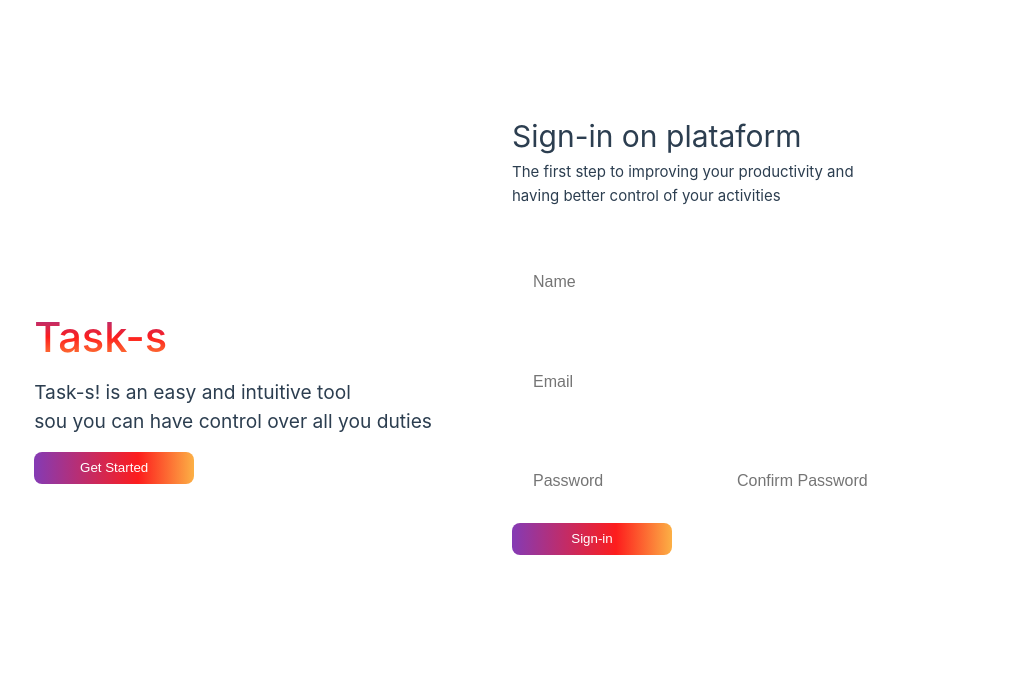
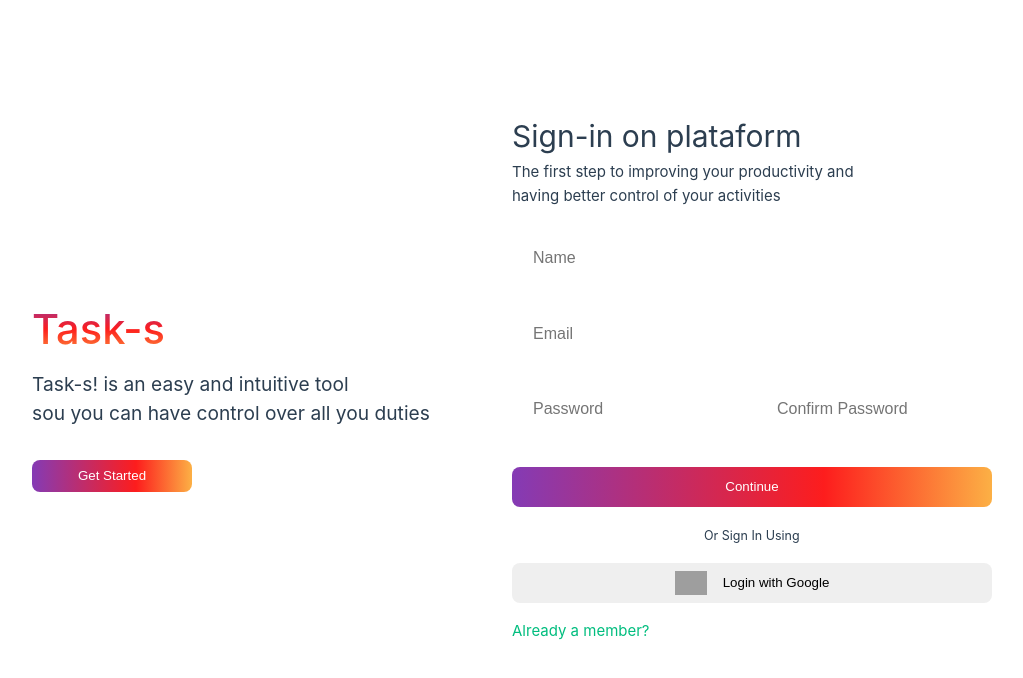
Before and after one commit to diogenesOliver/Task-s, a Vue app in the folder web/: page / in a window 1280 px wide. Shown: the top 678 px of the page, without its empty margins (128-1151 px from the left). Built offline with nearby package versions, Linux system fonts and the light colour scheme; grey boxes are pictures that could not be loaded.

Commit message:
feat: Styling login page

```diff
--- a/web/src/components/ButtonComponent.vue
+++ b/web/src/components/ButtonComponent.vue
@@ -17,10 +17,6 @@ button {
     background: linear-gradient(90deg, hsl(276, 51%, 47%) 0%, rgba(253,29,29,1) 65%, rgba(252,176,69,1) 100%);
     color: white;
 
-    height: 2rem;
-    width: 10rem;
-
-    margin-top: 1rem;
     border-radius: .5rem;
     transition: .3s;
 }
--- a/web/src/components/HelloWorld.vue
+++ b/web/src/components/HelloWorld.vue
@@ -13,7 +13,7 @@ defineProps<{
       Task-s! is an easy and intuitive tool <br>
       sou you can have control over all you duties
     </h3>
-    <ButtonComponent msg="Get Started"/>
+    <ButtonComponent msg="Get Started" class="information-button" />
   </div>
 </template>
 
@@ -26,8 +26,8 @@ h1 {
   position: relative;
 }
 
-.gradient{
-  background-image: linear-gradient(to bottom, rgb(132, 59, 181), rgba(253,29,29,1), rgba(252,176,69,1));
+.gradient {
+  background-image: linear-gradient(to bottom, rgb(132, 59, 181), rgba(253, 29, 29, 1), rgba(252, 176, 69, 1));
   background-clip: text;
   -webkit-background-clip: text;
   -webkit-text-fill-color: transparent;
@@ -43,7 +43,15 @@ h3 {
   text-align: center;
 }
 
+.information-button {
+  height: 2rem;
+  width: 10rem;
+
+  margin-top: 2rem;
+}
+
 @media (min-width: 1024px) {
+
   .greetings h1,
   .greetings h3 {
     text-align: left;
--- a/web/src/components/SignInComponent.vue
+++ b/web/src/components/SignInComponent.vue
@@ -16,7 +16,14 @@ import ButtonComponent from './ButtonComponent.vue';
             </div>
         </form>
 
-        <ButtonComponent msg="Sign-in" class="sign-in" />
+        <ButtonComponent msg="Continue" class="sign-in-button" />
+        <small>Or Sign In Using</small>
+        <button class="login-with-google">
+            <img src="https://cdn.jsdelivr.net/gh/devicons/devicon/icons/google/google-original.svg" />
+            Login with Google
+        </button>
+
+        <a href="">Already a member?</a>
 
     </div>
 </template>
@@ -24,7 +31,7 @@ import ButtonComponent from './ButtonComponent.vue';
 <style>
 .sign-in {
     height: 30rem;
-    width: 25rem;
+    width: 30rem;
 
     border-radius: .5rem;
 }
@@ -35,7 +42,7 @@ import ButtonComponent from './ButtonComponent.vue';
     font-weight: 400;
     width: 100%;
 
-    margin-top: 3rem;
+    margin-top: 1.5rem;
 
     line-height: inherit;
 
@@ -63,4 +70,38 @@ import ButtonComponent from './ButtonComponent.vue';
     flex-direction: row;
     justify-content: space-between;
 }
+
+.sign-in-button, .login-with-google {
+    margin-top: 2rem;
+    margin-bottom: 1rem;
+
+    height: 2.5rem;
+    width: 100%;
+}
+
+.login-with-google{
+    display: flex;
+    flex-direction: row;
+    justify-content: center;
+
+    gap: 1rem;
+
+    margin-top: 1rem;
+
+    align-items: center;
+
+    border-radius: .5rem;
+    border: none;
+
+    cursor: pointer;
+}
+
+.login-with-google img{
+    height: 1.5rem;
+}
+
+small {
+    margin-left: 12rem;
+    margin-top: 3rem;
+}
 </style>
```
